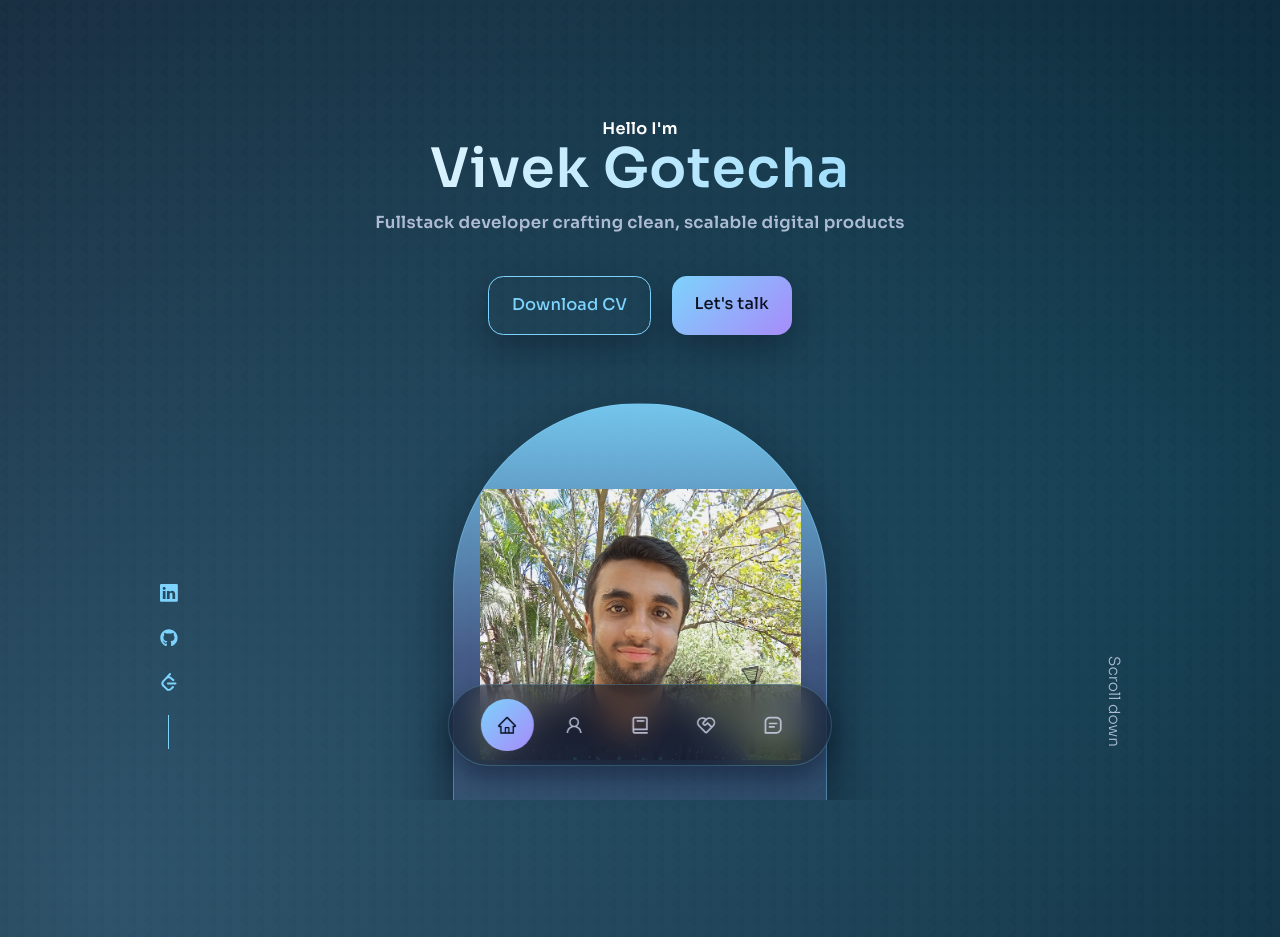
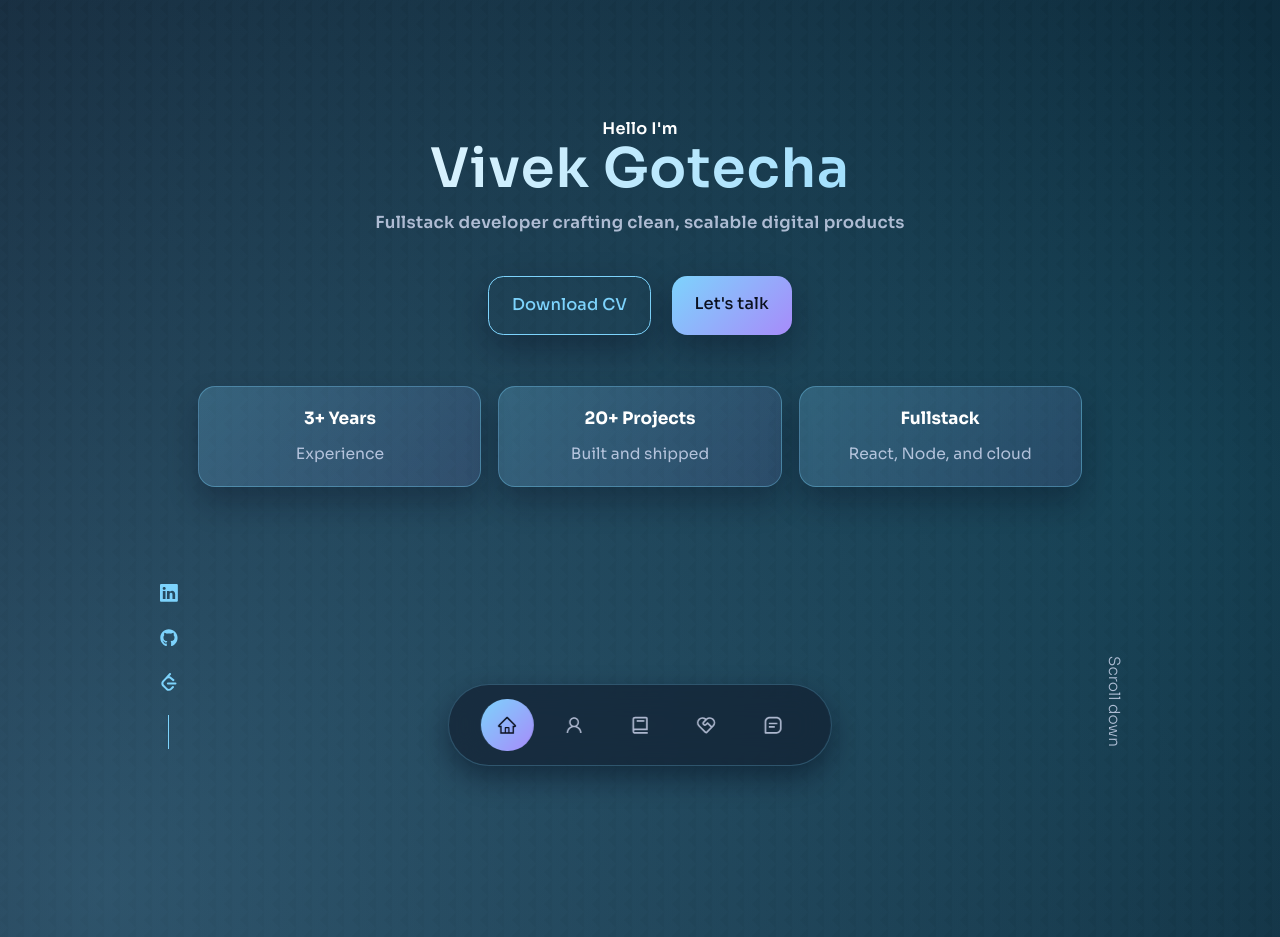
Before and after one commit to vrgotecha/Portfolio-Website, a React (Create React App) app: page / in a window 1280 px wide. Shown: the top 937 px of the page. Built offline with nearby package versions, Linux system fonts and the light colour scheme.

Commit message:
Changed Header.jsx and header.css

```diff
--- a/src/components/header/Header.jsx
+++ b/src/components/header/Header.jsx
@@ -1,7 +1,6 @@
 import React from 'react'
 import './header.css'
 import CTA from './CTA'
-import ME from '../../assets/Vivek_Gotecha.jpg'
 import HeaderSocials from './HeaderSocials'
 
 const Header = () => {
@@ -13,10 +12,19 @@ const Header = () => {
         <h5 className="text-light">Fullstack developer crafting clean, scalable digital products</h5>
         <CTA />
         <HeaderSocials/>
-
-
-        <div className="me">
-          <img src={ME} alt="me" />
+        <div className="header__highlights">
+          <article>
+            <h6>3+ Years</h6>
+            <small>Experience</small>
+          </article>
+          <article>
+            <h6>20+ Projects</h6>
+            <small>Built and shipped</small>
+          </article>
+          <article>
+            <h6>Fullstack</h6>
+            <small>React, Node, and cloud</small>
+          </article>
         </div>
 
         <a href="#contact" className='scroll__down'>Scroll down</a>
--- a/src/components/header/header.css
+++ b/src/components/header/header.css
@@ -31,6 +31,32 @@ header {
     justify-content: center;
 }
 
+.header__highlights{
+    width: min(52rem, 92%);
+    margin: 3rem auto 0;
+    display: grid;
+    grid-template-columns: repeat(3, minmax(0, 1fr));
+    gap: 1rem;
+}
+
+.header__highlights article{
+    background: linear-gradient(135deg, rgba(125, 211, 252, 0.22), rgba(167, 139, 250, 0.1));
+    border: 1px solid rgba(125, 211, 252, 0.35);
+    border-radius: 1rem;
+    padding: 1rem;
+    box-shadow: 0 16px 30px rgba(7, 11, 27, 0.32);
+}
+
+.header__highlights h6{
+    font-size: 1rem;
+    margin-bottom: 0.2rem;
+    color: var(--color-white);
+}
+
+.header__highlights small{
+    color: var(--color-light);
+}
+
 /* Header Socials */
 .header__socials{
     display: flex;
@@ -47,21 +73,6 @@ header {
     width: 1px;
     height: 2rem;
     background: var(--color-primary);
-}
-
-/*  ME */
-.me{
-    background: linear-gradient(180deg, rgba(125, 211, 252, 0.9), rgba(167, 139, 250, 0.25), transparent);
-    width: 22rem;
-    height: 30rem;
-    position: absolute;
-    left: calc(50% - 11rem);
-    margin-top: 4rem;
-    border-radius: 12rem 12rem 0 0;
-    overflow: hidden;
-    padding: 5rem 1.5rem 1.5rem 1.5rem;
-    border: 1px solid rgba(125, 211, 252, 0.4);
-    box-shadow: 0 25px 60px rgba(7, 11, 27, 0.55);
 }
 
 /* Scroll down */
@@ -81,6 +92,10 @@ header {
     header{
         height: 68vh;
     }
+
+    .header__highlights{
+        width: min(42rem, 90%);
+    }
 }
 
 /*  MEDIA QUERIES (SMALL DEVICES) */
@@ -92,4 +107,9 @@ header {
     .header__socials, .scroll__down{
         display: none;
     }
+
+    .header__highlights{
+        grid-template-columns: 1fr;
+        margin-top: 2rem;
+    }
 }
```
